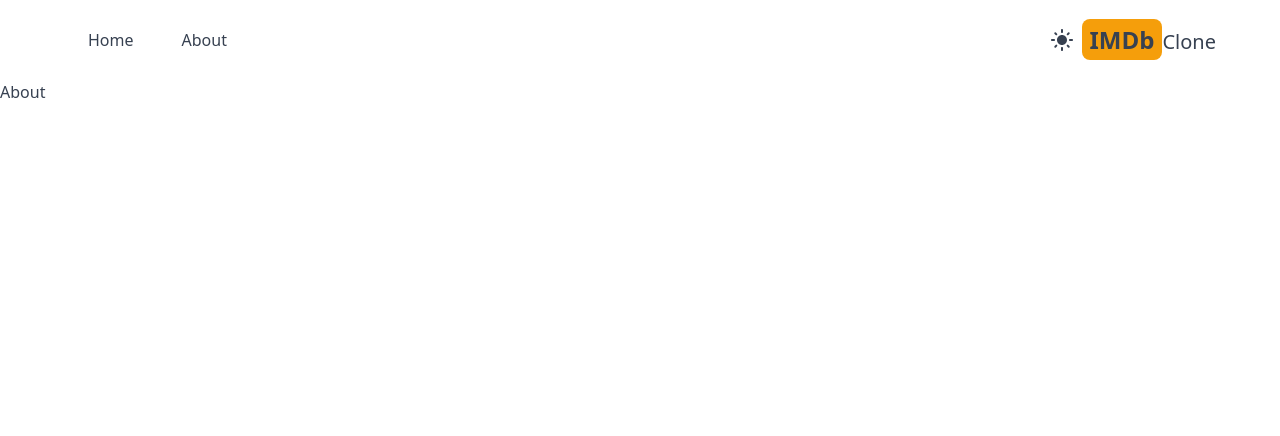
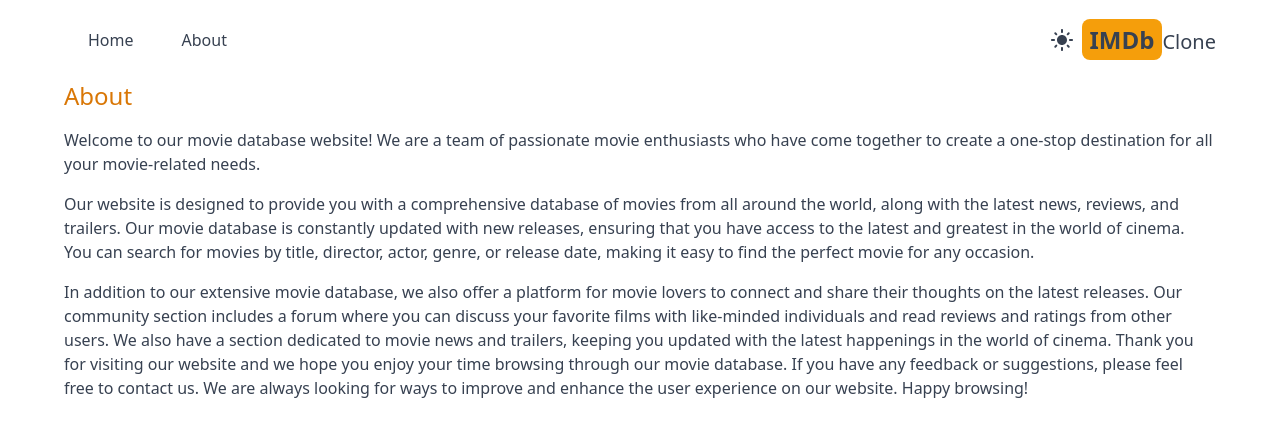
Before and after one commit to Raphael-Soares/IMDb, a Next.js app: page /about in a window 1280 px wide. Shown: the top 436 px of the page. Built offline with nearby package versions, Linux system fonts and the light colour scheme.

Commit message:
add about page

```diff
--- a/src/app/about/page.jsx
+++ b/src/app/about/page.jsx
@@ -1,5 +1,35 @@
 import React from "react";
 
 export default function page() {
-    return <div>About</div>;
+    return (
+        <div className="max-w-6xl mx-auto space-y-4">
+            <h1 className="text-2xl font-medium text-amber-600">About</h1>
+            <p>
+                Welcome to our movie database website! We are a team of passionate movie enthusiasts
+                who have come together to create a one-stop destination for all your movie-related
+                needs.
+            </p>
+
+            <p>
+                Our website is designed to provide you with a comprehensive database of movies from
+                all around the world, along with the latest news, reviews, and trailers. Our movie
+                database is constantly updated with new releases, ensuring that you have access to
+                the latest and greatest in the world of cinema. You can search for movies by title,
+                director, actor, genre, or release date, making it easy to find the perfect movie
+                for any occasion.
+            </p>
+
+            <p>
+                In addition to our extensive movie database, we also offer a platform for movie
+                lovers to connect and share their thoughts on the latest releases. Our community
+                section includes a forum where you can discuss your favorite films with like-minded
+                individuals and read reviews and ratings from other users. We also have a section
+                dedicated to movie news and trailers, keeping you updated with the latest happenings
+                in the world of cinema. Thank you for visiting our website and we hope you enjoy
+                your time browsing through our movie database. If you have any feedback or
+                suggestions, please feel free to contact us. We are always looking for ways to
+                improve and enhance the user experience on our website. Happy browsing!
+            </p>
+        </div>
+    );
 }
```
